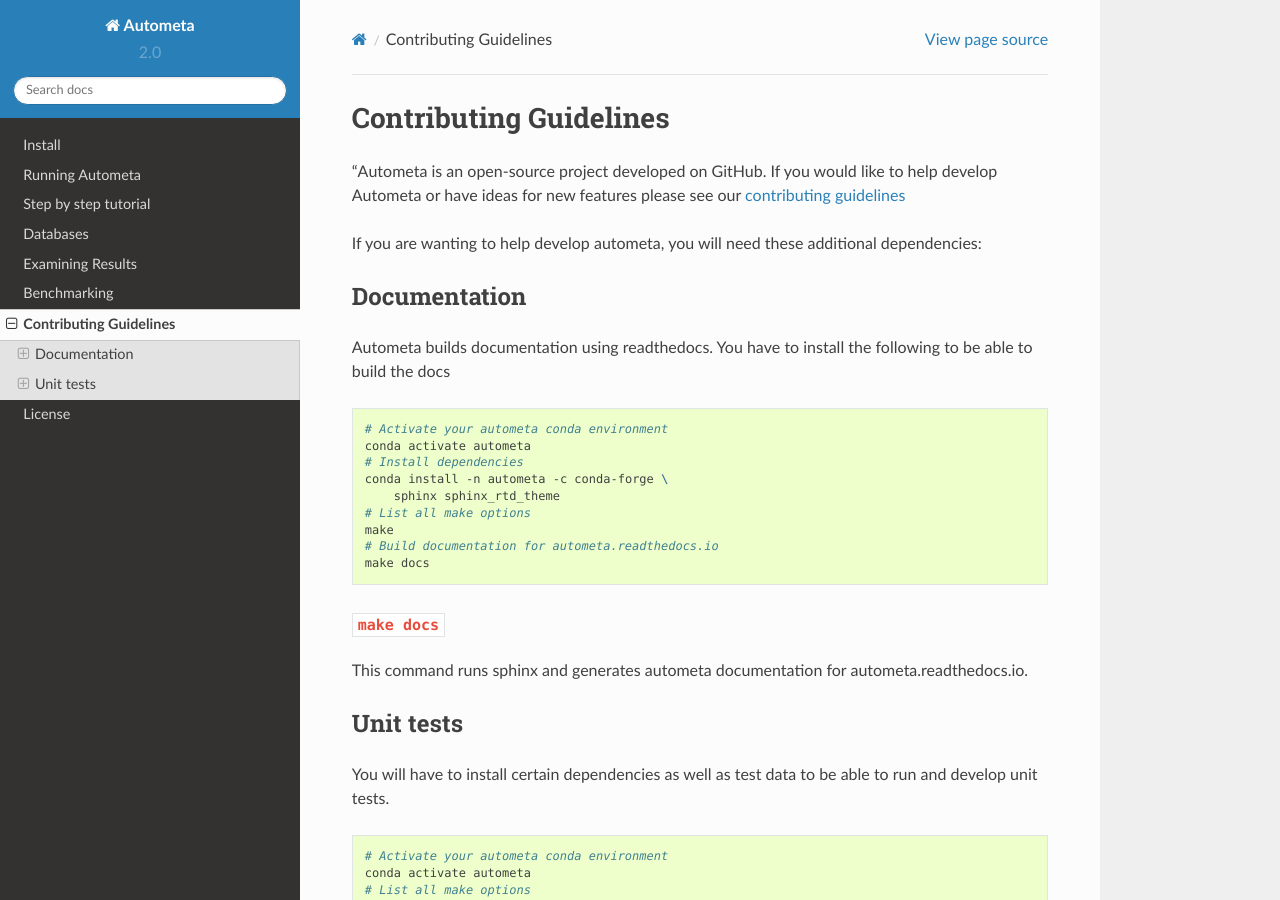
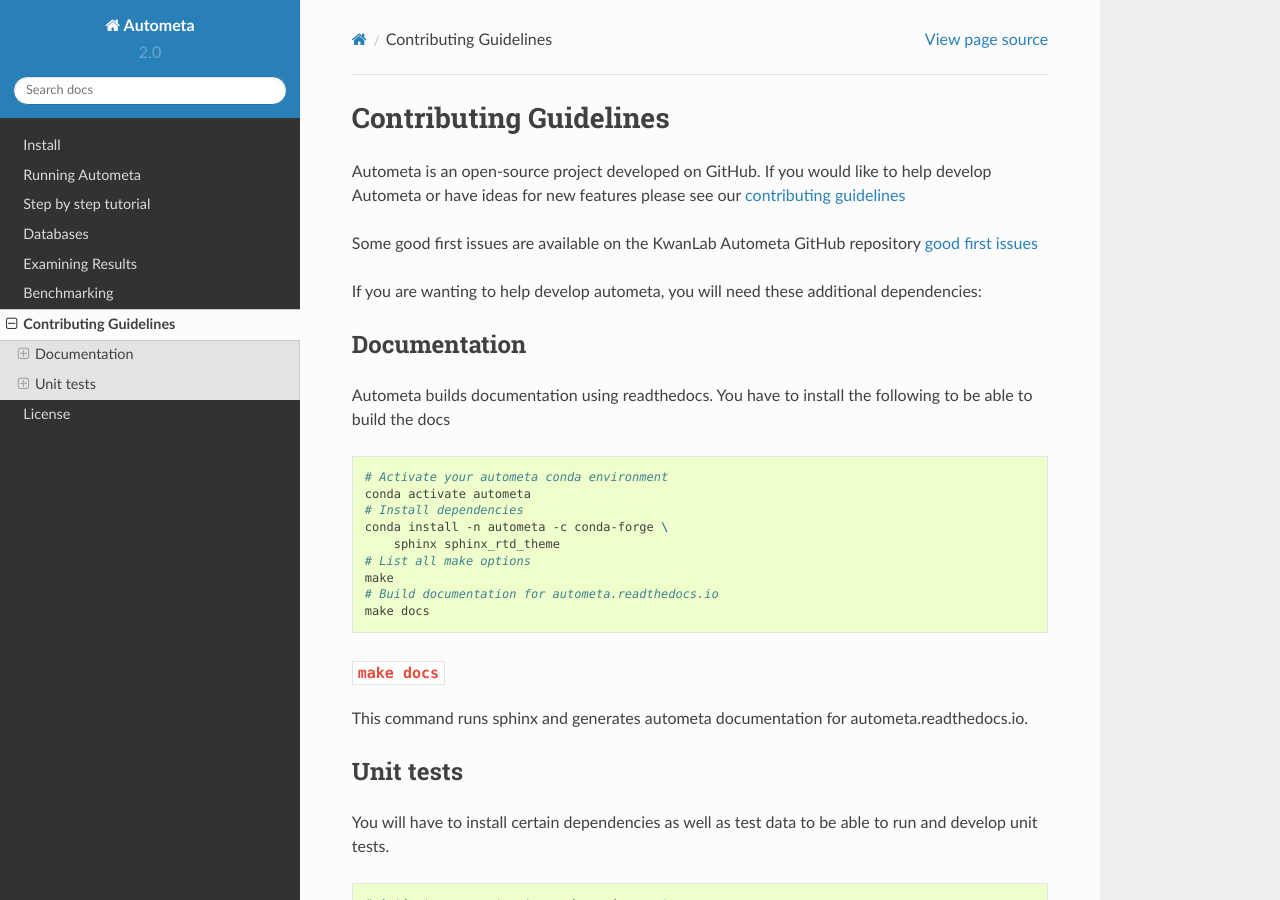
Before and after one commit to KwanLab/Autometa, a Sphinx documentation site: the page built from docs/source/contribution-guidelines.rst, in a window 1280 px wide and 900 px high. Built offline with Sphinx 7.4.7 and the Read the Docs theme 2.0.0, drawn with Linux system fonts in a browser that asks for light colours; pages that are not in the unit, such as notebooks, are missing from menus.

Commit message:
:art::memo: Add line in contributing with link to good first issues

```diff
--- a/docs/source/contribution-guidelines.rst
+++ b/docs/source/contribution-guidelines.rst
@@ -2,7 +2,10 @@
 Contributing Guidelines
 =======================
 
-"Autometa is an open-source project developed on GitHub. If you would like to help develop Autometa or have ideas for new features please see our `contributing guidelines <https://github.com/KwanLab/Autometa/blob/dev/.github/CONTRIBUTING.md>`__
+Autometa is an open-source project developed on GitHub. If you would like to help develop
+Autometa or have ideas for new features please see our `contributing guidelines <https://github.com/KwanLab/Autometa/blob/dev/.github/CONTRIBUTING.md>`__
+
+Some good first issues are available on the KwanLab Autometa GitHub repository `good first issues <https://github.com/KwanLab/Autometa/contribute>`__
 
 If you are wanting to help develop autometa, you will need these additional dependencies:
 
```
